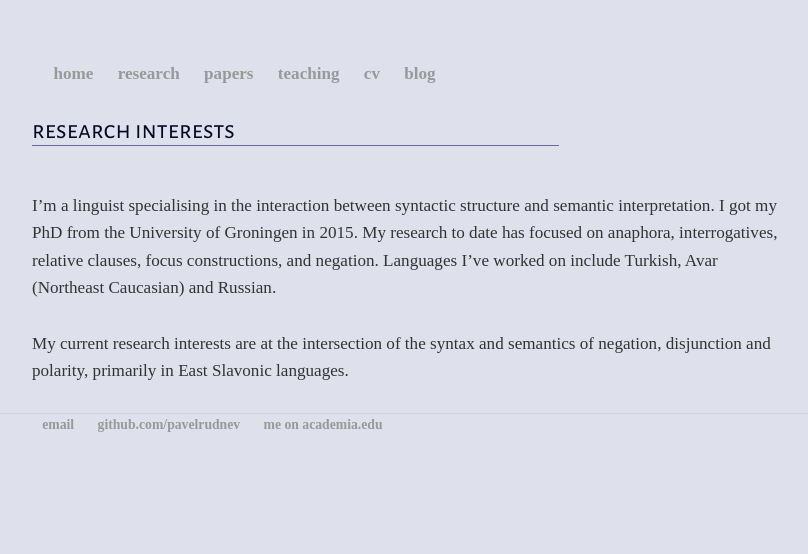
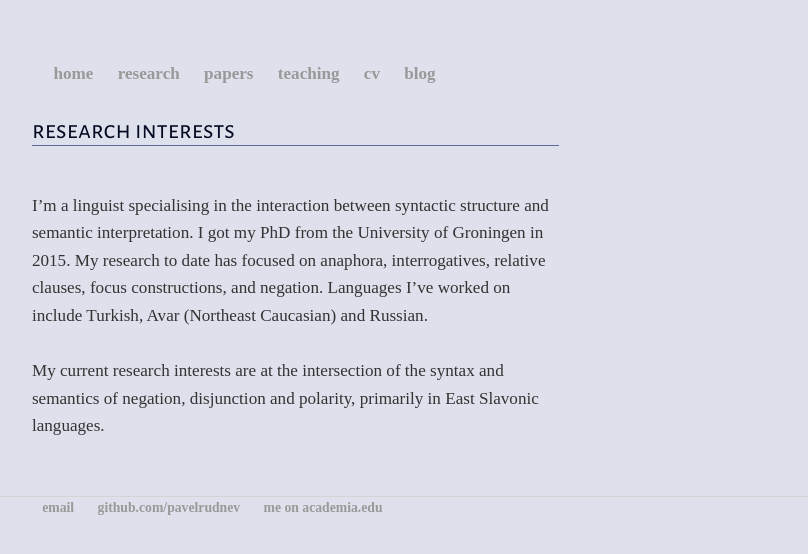
Before and after one commit to mishaknyazev/pavelrudnev.github.io, a Jekyll site: the page built from research/index.html, in a window 1280 px wide. Shown: the top 554 px of the page, without its empty margins (227-1035 px from the left). Built offline with Jekyll 4.4.1, drawn with Linux system fonts in a browser that asks for light colours; nearby versions of some CDN libraries; some web fonts are replaced.

Commit message:
Update Research page

```diff
--- a/research/index.html
+++ b/research/index.html
@@ -7,7 +7,10 @@ title: "Research | Pavel Rudnev"
         		<div class="unit-70"><h2>Research interests</h2>
 			</div>
 	</div>
+	<div class="units-row">
+        		<div class="unit-70">
 				<p>I’m a linguist specialising in the interaction between syntactic structure and semantic interpretation. I got my PhD from the University of Groningen in 2015. My research to date has focused on anaphora, interrogatives, relative clauses, focus constructions, and negation. Languages I’ve worked on include Turkish, Avar (Northeast Caucasian) and Russian.</p>
 
-        <p>My current research interests are at the intersection of the syntax and semantics of negation, disjunction and polarity, primarily in East Slavonic languages. </p>
+				<p>My current research interests are at the intersection of the syntax and semantics of negation, disjunction and polarity, primarily in East Slavonic languages. </p>
+				</div>
     		</div><!-- /.blurb -->
```
